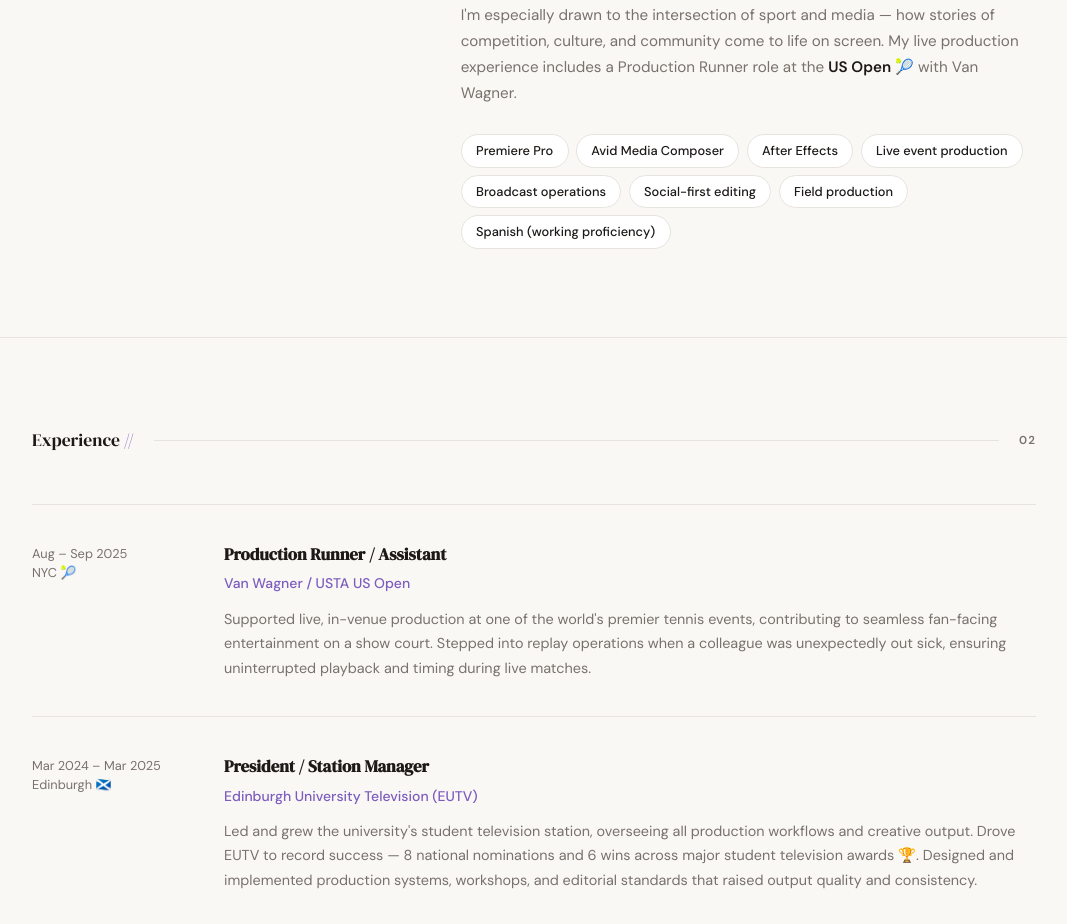
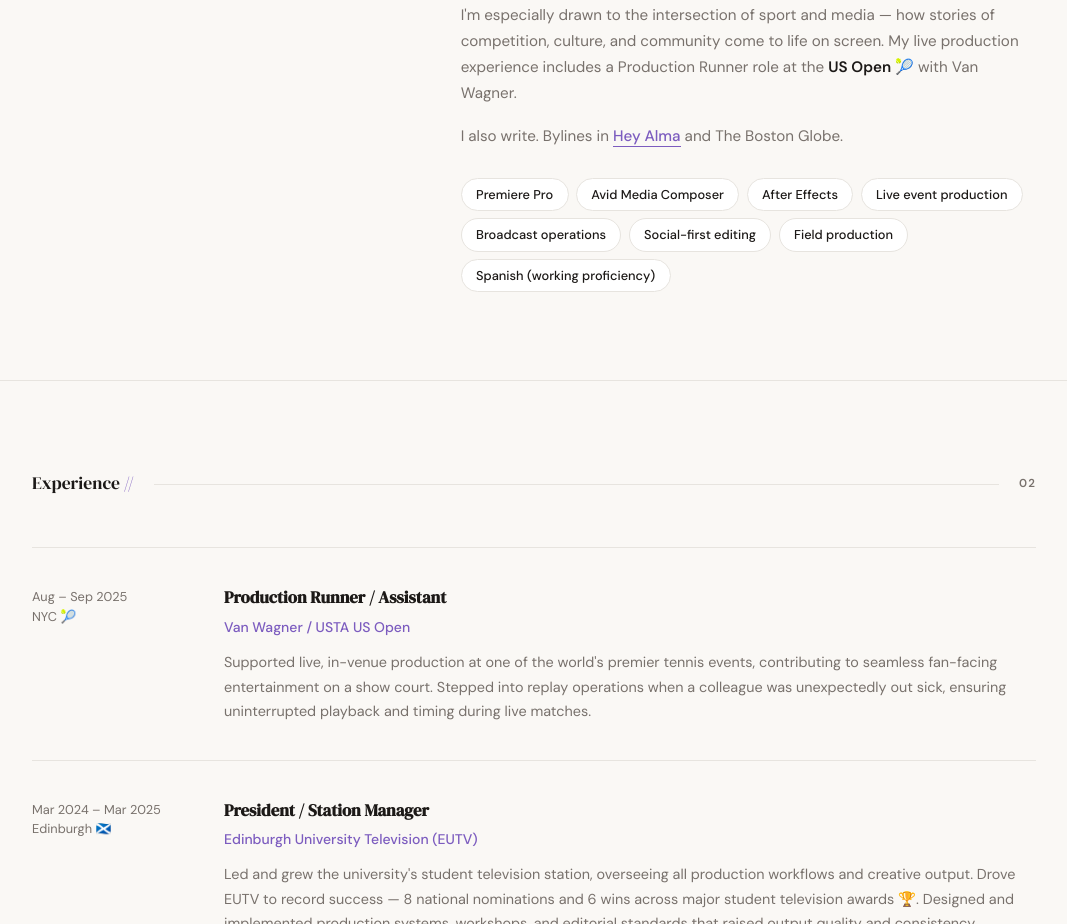
Before and after one commit to leorasoibelman/leorasoibelman.github.io, a plain HTML site: page index.html in a window 1280 px wide. Shown: the part 1180-2104 px from the top of the page, without its empty margins (106-1173 px from the left). Drawn offline with Linux system fonts and the light colour scheme.

Commit message:
Update index.html
added writing

```diff
--- a/index.html
+++ b/index.html
@@ -320,6 +320,7 @@ footer a:hover { color: var(--accent); }
         <p>I'm a final-year student at the University of Edinburgh and an award-winning filmmaker with a passion for storytelling through post-production. My work spans feature-length documentary, client video, short-form content, and live sports production.</p>
         <p>As President of <strong>Edinburgh University Television (EUTV)</strong>, I led the station to a record <strong>8 nominations and 6 wins</strong> at national awards events, including recognition from the Royal Television Society and NaSTA.</p>
         <p>I'm especially drawn to the intersection of sport and media — how stories of competition, culture, and community come to life on screen. My live production experience includes a Production Runner role at the <strong>US Open 🎾</strong> with Van Wagner.</p>
+        <p>I also write. Bylines in <a href="https://www.heyalma.com/i-didnt-expect-to-find-jewish-life-in-scotland-but-im-so-glad-i-did/" target="_blank" style="color:var(--accent);text-decoration:none;font-weight:500;border-bottom:1px solid var(--accent);">Hey Alma</a> and The Boston Globe.</p>
         <div class="skills">
           <span class="tag">Premiere Pro</span>
           <span class="tag">Avid Media Composer</span>
```
